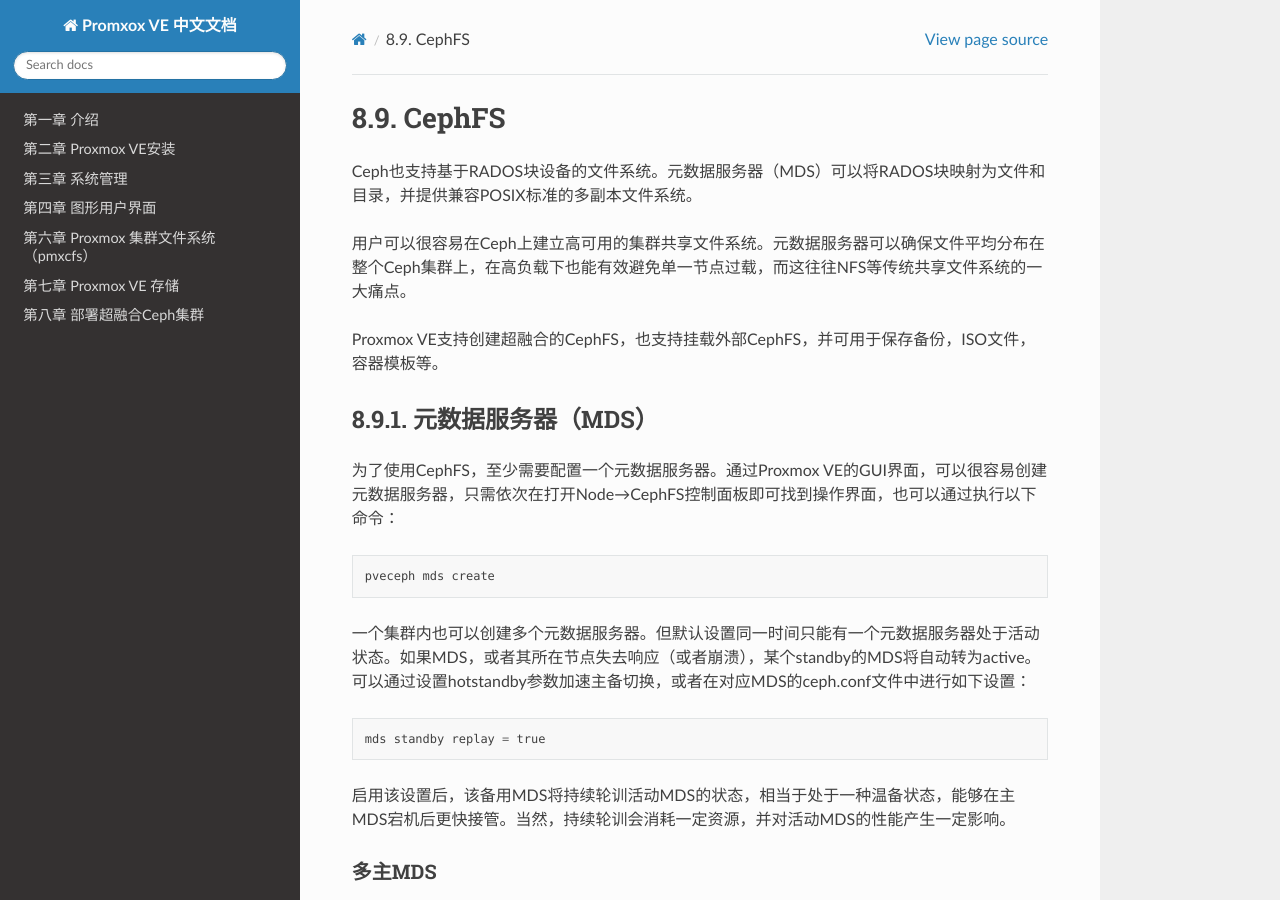
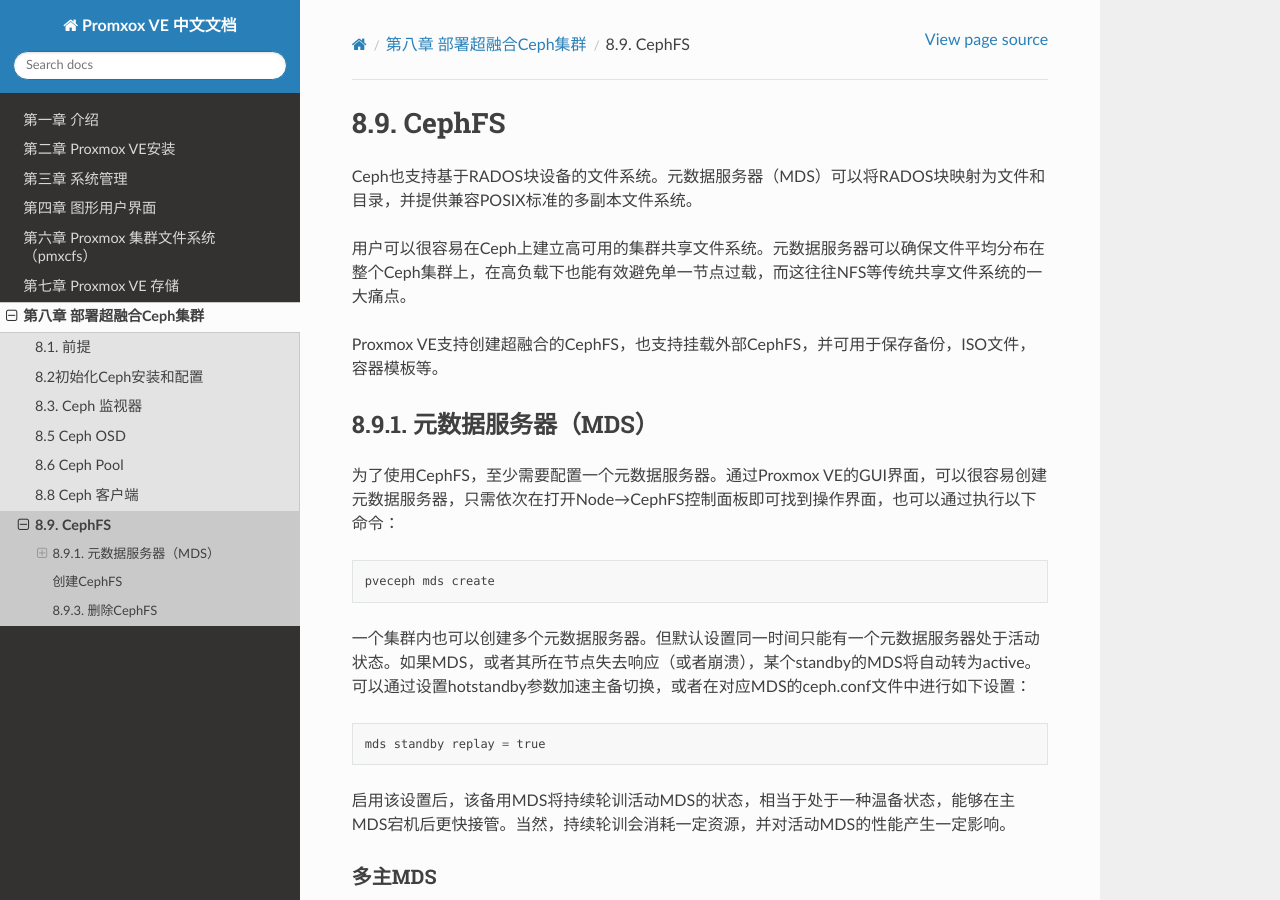
Before and after one commit to jiangcuo/pve-doc-cn, a Sphinx documentation site: the page built from source/pveceph/cephfs.md, in a window 1280 px wide and 900 px high. Built offline with Sphinx 7.4.7 and the Read the Docs theme 2.0.0, drawn with Linux system fonts in a browser that asks for light colours; pages that are not in the unit, such as notebooks, are missing from menus.

Commit message:
Update index.rst

```diff
--- a/source/pveceph/index.rst
+++ b/source/pveceph/index.rst
@@ -46,3 +46,5 @@
    cephosd.md
    cephpools.md
    cephcrush.md
+   cephclient.md
+   cephfs.md
```
